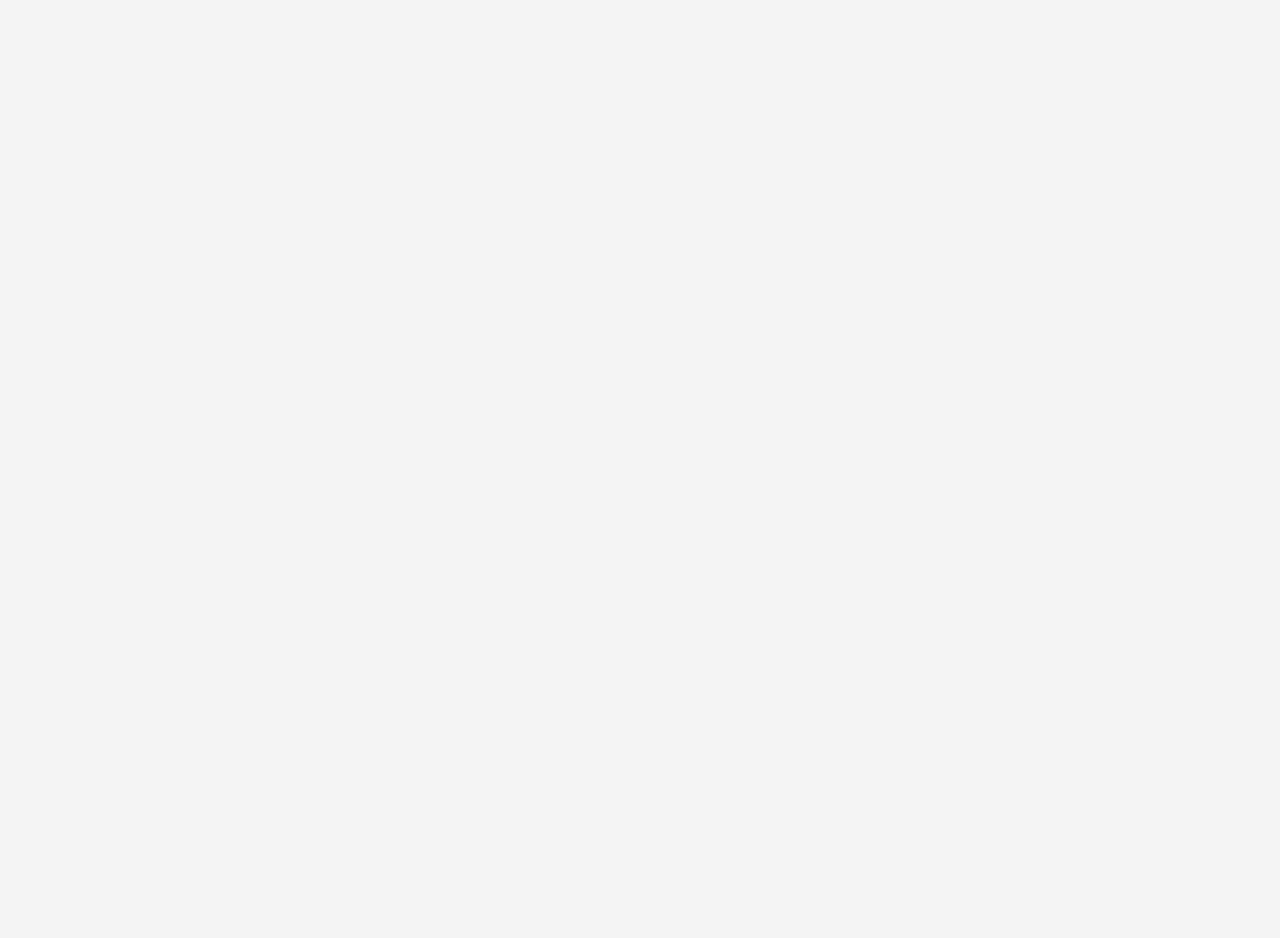
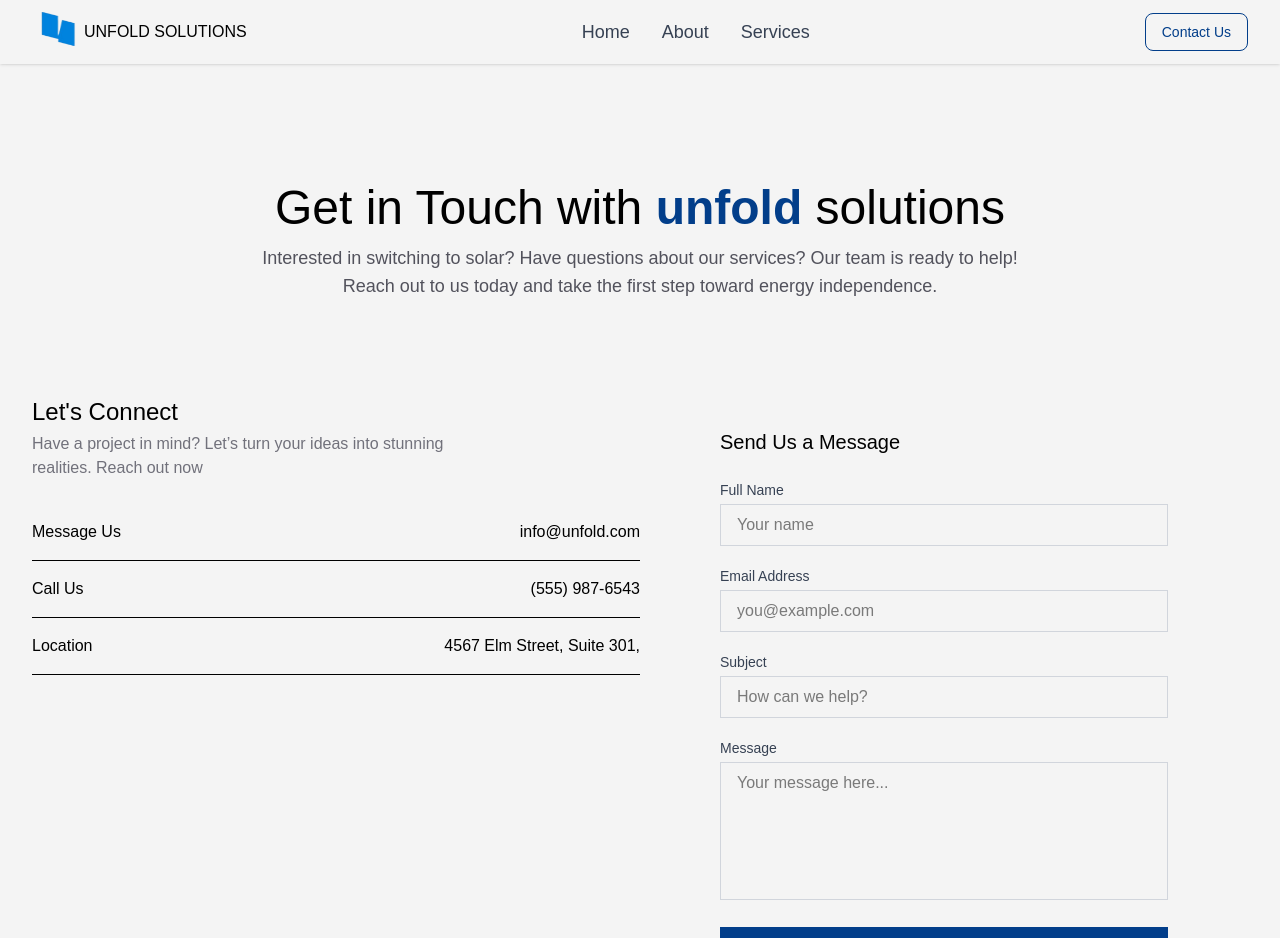
Before and after one commit to flavnat/unfold, a React (Vite) app: page /contact in a window 1280 px wide. Before the commit this address had no page. Shown: the top 938 px of the page. Before the commit the page ends 800 px from the top, so only its background shows below. Built offline with nearby package versions, Linux system fonts and the light colour scheme; a web font is replaced by a local one.

Commit message:
feat: contact us page adding

```diff
--- a/src/App.jsx
+++ b/src/App.jsx
@@ -1,15 +1,9 @@
-import { Routes } from "react-router";
-import Footer from "./components/Footer";
-import Hero from "./components/Hero";
-import Service from "./components/Service";
-import Team from "./components/Team";
-import Testimonial from "./components/Testimonial";
-import WhyChooseUs from "./components/WhyChooseUs";
-import { Route } from "react-router";
+import { Route, Routes } from "react-router";
+import ScrollToTop from "../utils/ScrollToTop";
+import About from "./pages/About";
 import Home from "./pages/Home";
-import About from "./pages/About";
 import Services from "./pages/Services";
-import ScrollToTop from "../utils/ScrollToTop";
+import Contact from "./pages/Contact";
 
 function App() {
   return (
@@ -19,6 +13,7 @@ function App() {
         <Route path="/" index element={<Home />} />
         <Route path="/about" element={<About />} />
         <Route path="/services" element={<Services />} />
+        <Route path="/contact" element={<Contact />} />
       </Routes>
     </>
   );
--- a/src/components/Navbar.jsx
+++ b/src/components/Navbar.jsx
@@ -49,7 +49,7 @@ export default function Navbar() {
           </div>
 
           {/* Desktop Menu */}
-          <nav className="hidden sm:flex items-center gap-8">
+          <nav className="hidden sm:flex items-center gap-8 text-lg">
             {menuItems.map((item, index) => (
               <Link
                 key={index}
--- /dev/null
+++ b/src/pages/Contact.jsx
@@ -0,0 +1,160 @@
+import MainLayout from "../layouts/MainLayout";
+
+const contactInfo = [
+  {
+    title: "Message Us",
+    content: "info@unfold.com",
+  },
+  {
+    title: "Call Us",
+    content: "(555) 987-6543",
+  },
+  {
+    title: "Location",
+    content: "4567 Elm Street, Suite 301,",
+  },
+  //   {
+  //     title: "Social Media",
+  //     content: [
+  //       { name: "Twitter", url: "#", icon: "twitter" },
+  //       { name: "Facebook", url: "#", icon: "facebook" },
+  //       { name: "Instagram", url: "#", icon: "instagram" },
+  //       { name: "LinkedIn", url: "#", icon: "linkedin" },
+  //     ],
+  //   },
+];
+
+function Contact() {
+  return (
+    <MainLayout>
+      <section className="mt-40">
+        <div className="text-center space-y-3 w-fit mx-auto flex justify-center flex-col items-center my-24">
+          <h1 className="md:text-5xl text-4xl">
+            Get in Touch with{" "}
+            <span className="text-secondary font-semibold"> unfold </span>{" "}
+            solutions
+          </h1>
+          <p className="md:w-2/3 text-center text-lg text-zinc-600">
+            Interested in switching to solar? Have questions about our services?
+            Our team is ready to help! Reach out to us today and take the first
+            step toward energy independence.
+          </p>
+        </div>
+      </section>
+
+      <section className="my-10 grid md:grid-cols-2">
+        <div>
+          <div className="space-y-1">
+            <h1 className="text-2xl">Let's Connect</h1>
+            <p className="text md:w-3/4 text-zinc-500">
+              Have a project in mind? Let’s turn your ideas into stunning
+              realities. Reach out now
+            </p>
+          </div>
+
+          <div className="mt-6">
+            {contactInfo.map((info) => (
+              <div
+                className={`flex justify-between space-x-4 py-4 border-b`}
+                key={info.title}
+              >
+                <h4>{info.title}</h4>
+                <h5>{info.content}</h5>
+              </div>
+            ))}
+          </div>
+        </div>
+
+        <div className="md:p-8 md:mt-0 mt-14 max-w-lg w-full mx-auto">
+          <h2 className="text-xl mb-6">
+            Send Us a Message
+          </h2>
+
+          <form>
+            <div className="space-y-5">
+              {/* Name Field */}
+              <div>
+                <label
+                  htmlFor="name"
+                  className="block text-sm font-medium text-gray-700 mb-1"
+                >
+                  Full Name
+                </label>
+                <input
+                  type="text"
+                  id="name"
+                  className="w-full px-4 py-2 border border-gray-300 focus:ring-2 focus:ring-secondary focus:border-secondary outline-none transition"
+                  placeholder="Your name"
+                  required
+                />
+              </div>
+
+              {/* Email Field */}
+              <div>
+                <label
+                  htmlFor="email"
+                  className="block text-sm font-medium text-gray-700 mb-1"
+                >
+                  Email Address
+                </label>
+                <input
+                  type="email"
+                  id="email"
+                  className="w-full px-4 py-2 border border-gray-300 focus:ring-2 focus:ring-secondary focus:border-secondary outline-none transition"
+                  placeholder="you@example.com"
+                  required
+                />
+              </div>
+
+              {/* Subject Field */}
+              <div>
+                <label
+                  htmlFor="subject"
+                  className="block text-sm font-medium text-gray-700 mb-1"
+                >
+                  Subject
+                </label>
+                <input
+                  type="text"
+                  id="subject"
+                  className="w-full px-4 py-2 border border-gray-300 focus:ring-2 focus:ring-secondary focus:border-secondary outline-none transition"
+                  placeholder="How can we help?"
+                  required
+                />
+              </div>
+
+              {/* Message Field */}
+              <div>
+                <label
+                  htmlFor="message"
+                  className="block text-sm font-medium text-gray-700 mb-1"
+                >
+                  Message
+                </label>
+                <textarea
+                  id="message"
+                  rows={5}
+                  className="w-full px-4 py-2 border border-gray-300 focus:ring-2 focus:ring-secondary focus:border-secondary outline-none transition resize-none"
+                  placeholder="Your message here..."
+                  required
+                ></textarea>
+              </div>
+
+              {/* Submit Button */}
+              <div>
+                <button
+                  type="submit"
+                  className="w-full bg-secondary text-white py-2 px-6 hover:bg-secondary/90 focus:outline-none focus:ring-2 focus:ring-secondary focus:ring-offset-2 transition"
+                >
+                  Send Message
+                </button>
+              </div>
+            </div>
+          </form>
+        </div>
+      </section>
+    </MainLayout>
+  );
+}
+
+export default Contact;
```
